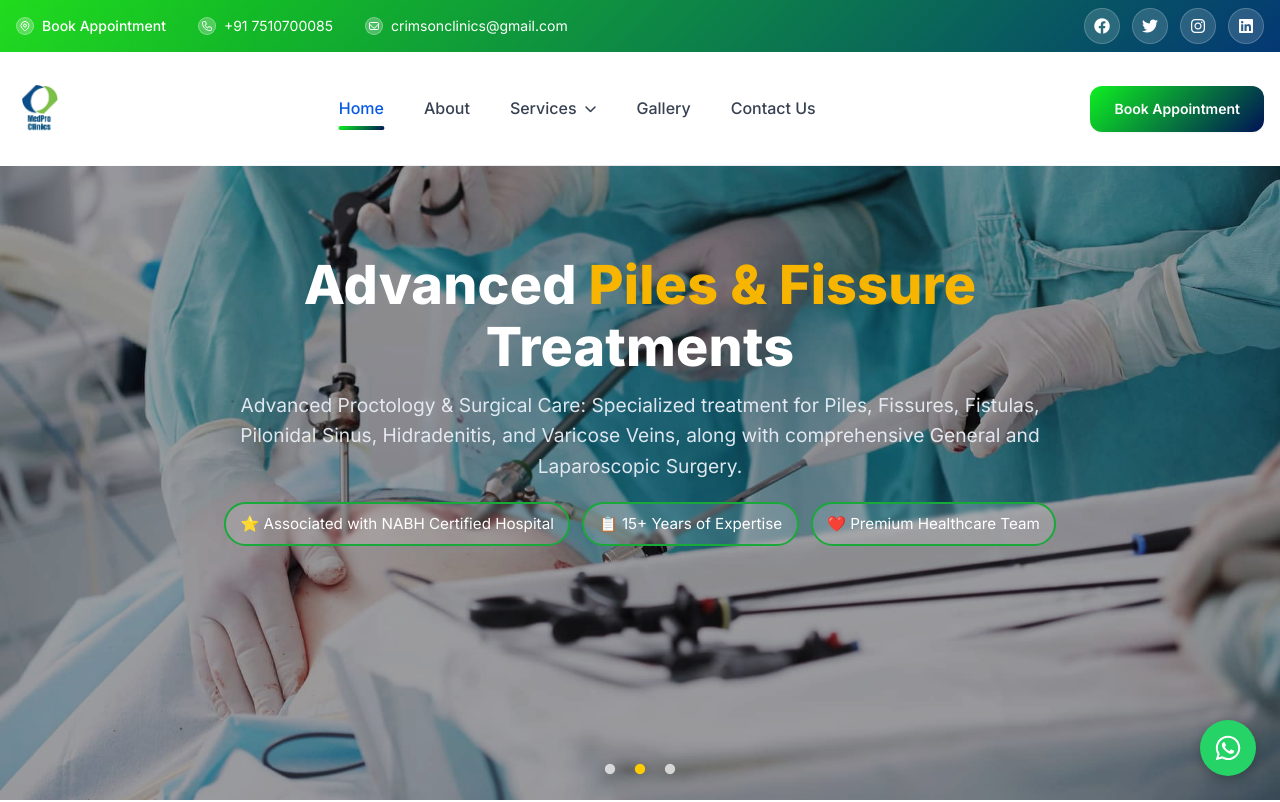
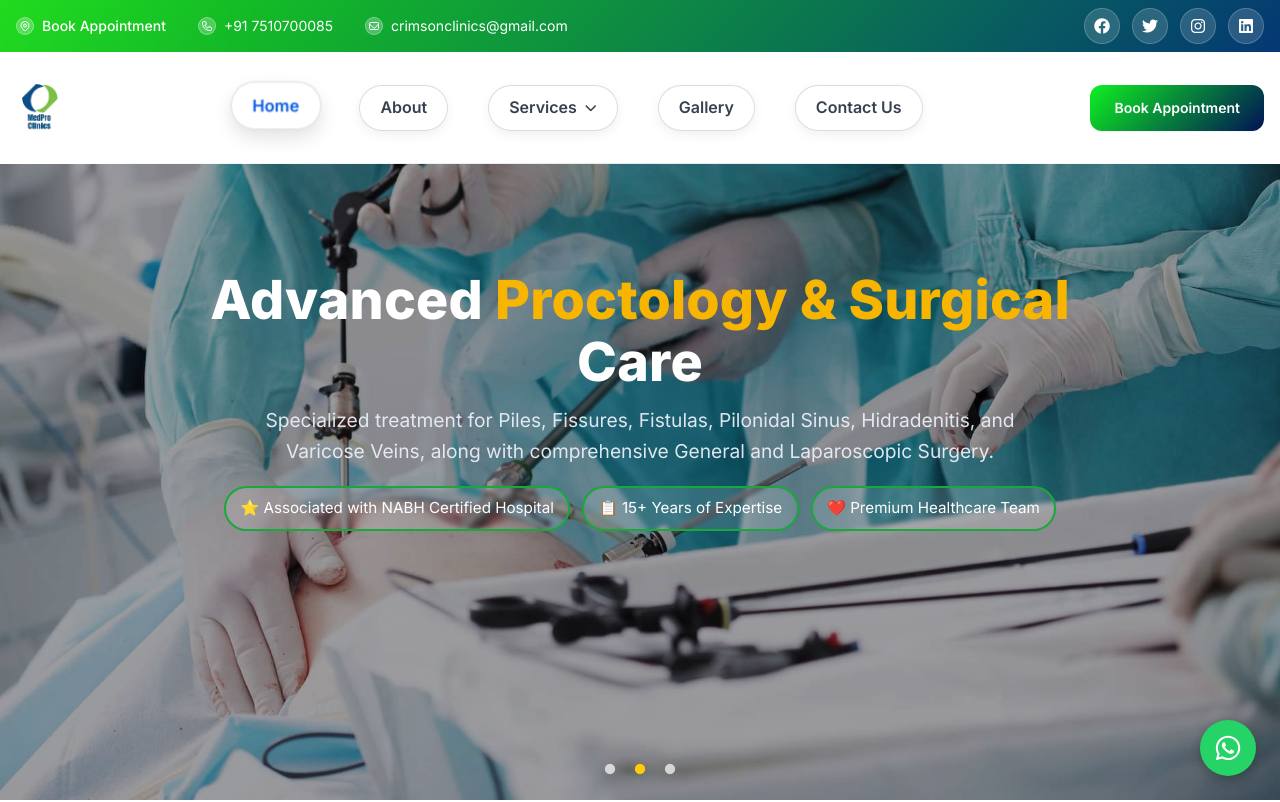
Before and after one commit to imcbsglobal/Crimsoncare_clinic, a React (Vite) app: page / in a window 1280 px wide. Shown: the top 802 px of the page. Built offline with nearby package versions, Linux system fonts and the light colour scheme.

Commit message:
contents added

```diff
--- a/src/components/Navbar.scss
+++ b/src/components/Navbar.scss
@@ -444,6 +444,8 @@ body {
   }
 
   // Desktop Navigation Menu
+    // Desktop Navigation Menu
+    // Desktop Navigation Menu
   .nav-menu {
     display: flex;
     list-style: none;
@@ -462,66 +464,32 @@ body {
     .nav-item {
       position: relative;
 
+      /* =====  ROUNDED-PILL LOOK  ===== */
       .nav-link {
         text-decoration: none;
         color: $gray-700;
-        font-weight: 500;
+        font-weight: 600;
         font-size: 1rem;
-        position: relative;
-        padding: 0.75rem 0;
-        transition: $transition-fast;
+        padding: 0.6rem 1.25rem;
+        border-radius: 999px;
+        background: rgba(255, 255, 255, 0.35);
+        backdrop-filter: blur(10px);
+        border: 1px solid rgba(177, 177, 177, 0.45);
+        box-shadow: 0 4px 12px rgba(0, 0, 0, 0.06);
+        transition: all 0.25s cubic-bezier(0.4, 0, 0.2, 1);
+        display: inline-block;
         white-space: nowrap;
-
-        &::after {
-          content: '';
-          position: absolute;
-          bottom: 0;
-          left: 50%;
-          width: 0;
-          height: 3px;
-          background: $gradient-primary;
-          border-radius: 2px;
-          transition: $transition-normal;
-          transform: translateX(-50%);
-        }
-
-        &::before {
-          content: '';
-          position: absolute;
-          top: 0;
-          left: 0;
-          right: 0;
-          bottom: 0;
-          background: linear-gradient(135deg, rgba(59, 130, 246, 0.05), rgba(139, 92, 246, 0.05));
-          border-radius: $border-radius-md;
-          opacity: 0;
-          transition: $transition-fast;
-          z-index: -1;
-        }
 
         &:hover,
         &.active {
+          transform: translateY(-3px) scale(1.03);
+          box-shadow: 0 8px 20px rgba(0, 0, 0, 0.12);
           color: $primary-blue;
-
-          &::after {
-            width: 100%;
-          }
-
-          &::before {
-            opacity: 1;
-          }
-        }
-
-        &.active {
-          &::after {
-            background: $gradient-secondary;
-            height: 4px;
-          }
-        }
-      }
-    }
-  }
-
+          background: rgba(255, 255, 255, 0.55);
+        }
+      }
+    }
+  }
   // Services dropdown styles
   .nav-item.services-dropdown-trigger {
     position: relative;
--- a/src/pages/Contact.scss
+++ b/src/pages/Contact.scss
@@ -4,35 +4,35 @@
   min-height: 100vh;
   width: 100%;
   font-family: "Inter", sans-serif;
-  overflow-x: hidden;   /* ✅ Prevent horizontal scroll */
+  overflow-x: hidden;
 }
 
 /*  ➜  FULL-FIT BANNER  */
 .hero-banner {
   position: relative;
   width: 100%;
-  height: 99vh;          /* ✅ Keep your 98vh */
-  overflow: hidden;      /* ✅ Keep children inside */
+  height: 99vh;
+  overflow: hidden;
 
   .hero-img {
     width: 100%;
     height: 100%;
     object-fit: cover;
     display: block;
-    max-width: 100%;     /* ✅ Prevents overflow */
+    max-width: 100%;
   }
 
   .hero-overlay {
     position: absolute;
     inset: 0;
-    background: rgba(0, 0, 0, 0.45);
+    background: linear-gradient(135deg, rgba(7,186,16,.55) 0%, rgba(32,1,124,.55) 100%);
     display: flex;
     flex-direction: column;
     align-items: center;
     justify-content: center;
     text-align: center;
     color: #fff;
-    padding: 0 1rem;     /* ✅ Safe padding to avoid overflow */
+    padding: 0 1rem;
 
     h1 {
       font-size: 3.2rem;
@@ -44,7 +44,6 @@
     }
   }
 }
-
 
 /* ---------- EXISTING CONTACT SECTION ---------- */
 .contact {
@@ -58,10 +57,10 @@
     h2 {
       font-size: 2.5rem;
       margin-bottom: 0.5rem;
-      color: #000000;
+      color: #0a4d0a;          /* deep green */
     }
     p {
-      color: #444;
+      color: #2c5282;          /* blue text */
       font-size: 1.1rem;
       line-height: 1.6;
     }
@@ -84,13 +83,13 @@
     gap: 1.5rem;
 
     .info-card {
-      background: linear-gradient(135deg, #ec407a, #d81b60);
+      background: linear-gradient(135deg, #07ba10 0%, #023a93 100%);
       padding: 2rem;
       border-radius: 20px;
       text-align: center;
       color: #fff;
-      box-shadow: 0 6px 15px rgba(0, 0, 0, 0.15);
-      transition: transform 0.3s ease;
+      box-shadow: 0 6px 15px rgba(0,0,0,.15);
+      transition: transform .3s ease;
 
       &:hover {
         transform: translateY(-8px);
@@ -118,7 +117,7 @@
     background: #fff;
     border-radius: 20px;
     padding: 2.5rem;
-    box-shadow: 0 6px 20px rgba(0, 0, 0, 0.1);
+    box-shadow: 0 6px 20px rgba(0,0,0,.1);
 
     form {
       display: flex;
@@ -132,10 +131,10 @@
         border: 1px solid #ccc;
         font-size: 1rem;
         width: 100%;
-        transition: border 0.3s ease;
+        transition: border .3s ease;
 
         &:focus {
-          border-color: #c2181e;
+          border-color: #07ba10;
           outline: none;
         }
       }
@@ -145,14 +144,13 @@
         border: none;
         border-radius: 10px;
         cursor: pointer;
-        background: #c2181e;
+        background: linear-gradient(135deg, #07ba10 0%, #023a93 100%);
         color: #fff;
         font-weight: bold;
         font-size: 1rem;
-        transition: all 0.3s ease;
+        transition: all .3s ease;
 
         &:hover {
-          background: #c2181e;
           transform: scale(1.05);
         }
       }
@@ -164,7 +162,7 @@
 
     iframe {
       border-radius: 15px;
-      box-shadow: 0 6px 20px rgba(0, 0, 0, 0.1);
+      box-shadow: 0 6px 20px rgba(0,0,0,.1);
     }
   }
 
@@ -174,7 +172,7 @@
     h3 {
       margin-bottom: 1rem;
       font-size: 1.7rem;
-      color: #222;
+      color: #0a4d0a;
     }
 
     .icons {
@@ -184,15 +182,15 @@
 
       a {
         font-size: 1.3rem;
-        color: #555;
+        color: #023a93;
         background: #fff;
         padding: 0.8rem;
         border-radius: 50%;
-        box-shadow: 0 4px 12px rgba(0, 0, 0, 0.1);
-        transition: all 0.3s ease;
+        box-shadow: 0 4px 12px rgba(0,0,0,.1);
+        transition: all .3s ease;
 
         &:hover {
-          background: #c2181e;
+          background: linear-gradient(135deg, #07ba10 0%, #023a93 100%);
           color: #fff;
           transform: translateY(-5px);
         }
@@ -201,13 +199,13 @@
   }
 
   .contact-cta {
-    background: linear-gradient(135deg, #ec407a, #d81b60);
+    background: linear-gradient(135deg, #07ba10 0%, #023a93 100%);
     padding: 3rem;
     border-radius: 20px;
     max-width: 700px;
     margin: 0 auto;
     color: #fff;
-    box-shadow: 0 8px 25px rgba(0, 0, 0, 0.15);
+    box-shadow: 0 8px 25px rgba(0,0,0,.15);
 
     h3 {
       font-size: 2rem;
@@ -225,13 +223,13 @@
       border-radius: 12px;
       cursor: pointer;
       background: #fff;
-      color: #c2181e;
+      color: #023a93;
       font-weight: bold;
       font-size: 1rem;
-      transition: all 0.3s ease;
+      transition: all .3s ease;
 
       &:hover {
-        background: #fce4ec;
+        background: #e6fffa;
         transform: scale(1.05);
       }
     }
--- a/src/pages/Home.jsx
+++ b/src/pages/Home.jsx
@@ -91,13 +91,13 @@ const Home = () => {
               <div className="hero-content" data-aos="fade-up">
                 <div className="hero-inner">
                   <h1 className="hero-title">
-                    Advanced <span className="highlight">Piles &amp; Fissure</span>
+                    Advanced <span className="highlight">Proctology &amp; Surgical</span>
                     <br />
-                    Treatments
+                    Care
                   </h1>
 
                   <p className="hero-description">
-                    Advanced Proctology &amp; Surgical Care: Specialized treatment for Piles,
+                    Specialized treatment for Piles,
                     Fissures, Fistulas, Pilonidal Sinus, Hidradenitis, and Varicose Veins, along
                     with comprehensive General and Laparoscopic Surgery.
                   </p>
--- a/src/pages/Home.scss
+++ b/src/pages/Home.scss
@@ -289,30 +289,32 @@
   }
 
   .card {
-    border: 1px solid #e2e8f0;
-    border-radius: 16px;
-    padding: 20px;
+    border-radius: 18px;
+    padding: 22px;
     text-align: left;
-    background: #fff;
-    transition: transform .2s ease, box-shadow .2s ease;
+    background: linear-gradient(180deg, #eef7f2 0%, #ffffff 100%);
+    border: 1px solid #cde9d9;
+    box-shadow: 0 2px 0 #0e8e42 inset, 0 10px 24px rgba(15, 23, 42, 0.05);
+    transition: transform .18s ease, box-shadow .18s ease;
 
     i {
       font-size: 24px;
-      color: var(--brand);
+      color: #0e8e42;
       margin-bottom: 10px;
     }
     h3 {
       margin: 0 0 6px;
-      font-weight: 700;
+      font-weight: 800;
+      color: #0b1220;
     }
     p {
       margin: 0;
-      color: var(--muted);
+      color: #475569;
     }
 
     &:hover {
-      transform: translateY(-2px);
-      box-shadow: 0 10px 24px rgba(15, 23, 42, 0.06);
+      transform: translateY(-3px);
+      box-shadow: 0 14px 28px rgba(15, 23, 42, 0.10);
     }
   }
 }
@@ -353,9 +355,10 @@
 }
 
 /* ---------- CTA ---------- */
+/* ---------- CTA (Green → Blue) ---------- */
 .cta {
   padding: 72px 16px;
-  background: linear-gradient(135deg, #0f172a, #1f2937);
+  background: linear-gradient(135deg, #07ba10 0%, #20017c 100%); /* green->blue */
   color: #fff;
   text-align: center;
 
@@ -369,19 +372,21 @@
   }
 
   .btn-primary {
-    background: var(--brand);
-    border: none;
-    color: #001018;
+    background: #fff;               /* white button */
+    color: #0e8e42;                 /* green text */
     font-weight: 700;
     border-radius: 999px;
     padding: 0.75rem 1.25rem;
     cursor: pointer;
-    transition: filter .2s ease;
+    transition: all .2s ease;
+    border: none;
 
-    &:hover { filter: brightness(0.95); }
+    &:hover {
+      background: #f0fdfa;          /* very-light green tint */
+      color: #0559e2;               /* switch to blue text */
+    }
   }
 }
-
 
 /* ---------- HERO (like screenshot) ---------- */
 .hero.hero--slider {
@@ -625,5 +630,55 @@
   h3 { font-size: 16px; margin: 6px 0 10px; font-weight: 600; }
   p { font-size: 14px; color: #4b5563; line-height: 1.5; }
 
-  &:hover { transform: translateY(-4px); box-shadow: 0 16px 36px rgba(15,17,21,.10); }
+  &:hover { transform: translateY(-4px); box-shadow: 0 16px 36px rgba(0, 0, 0, 0.1); }
 }
+/* ===== MOBILE HERO ENHANCEMENT ===== */
+/* ===== MOBILE HERO ENHANCEMENT ===== */
+@media (max-width: 768px) {
+  .hero.hero--slider {
+    .hero-slick,
+    .hero-slide {
+      height: 100vh;
+      min-height: 600px;
+    }
+
+    /* push content down so nothing sits under the nav */
+    .hero-content {
+      padding: 25vh 1rem 4rem;   /* top / sides / bottom */
+    }
+
+    .hero-inner {
+      padding: 2rem 1rem;        /* breathing room around text */
+    }
+
+    .hero-title {
+      font-size: clamp(2rem, 7vw, 2.75rem);
+      line-height: 1.2;
+      margin-bottom: 1rem;
+    }
+
+    .hero-description {
+      font-size: clamp(1rem, 4vw, 1.1rem);
+      max-width: 90vw;
+      margin-bottom: 1.5rem;
+    }
+
+    .btn-cta {
+      padding: 0.9rem 1.8rem;
+      font-size: 1rem;
+    }
+
+    .trust-badges {
+      gap: 0.5rem;
+      .badge {
+        font-size: 0.8rem;
+        padding: 0.4rem 0.8rem;
+      }
+    }
+
+    .slick-dots {
+      bottom: 12px;
+      li button:before { font-size: 10px; }
+    }
+  }
+}
```
